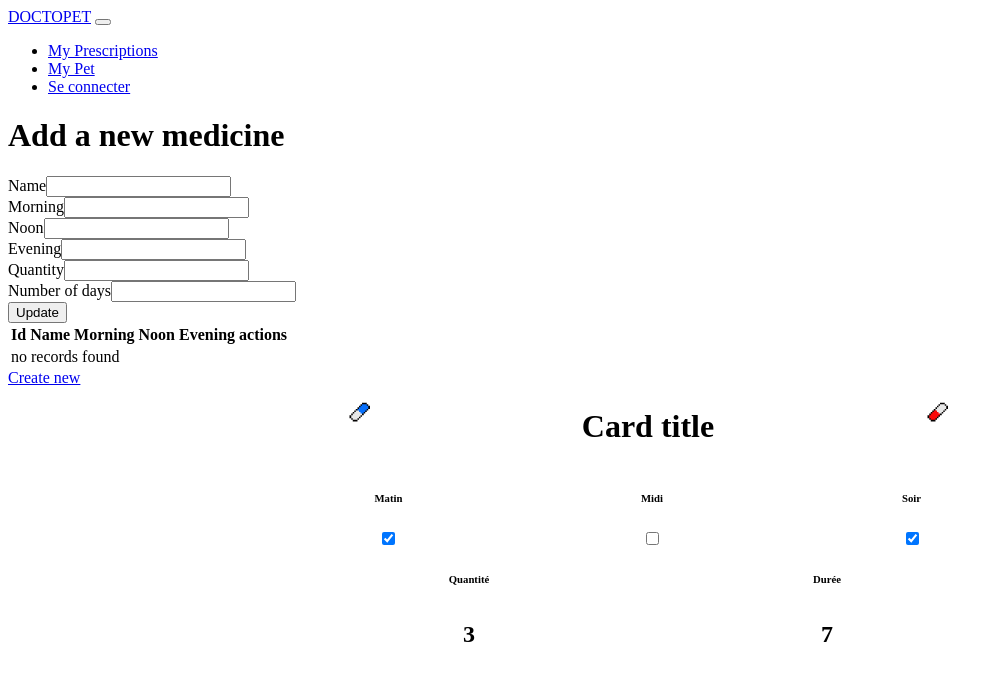
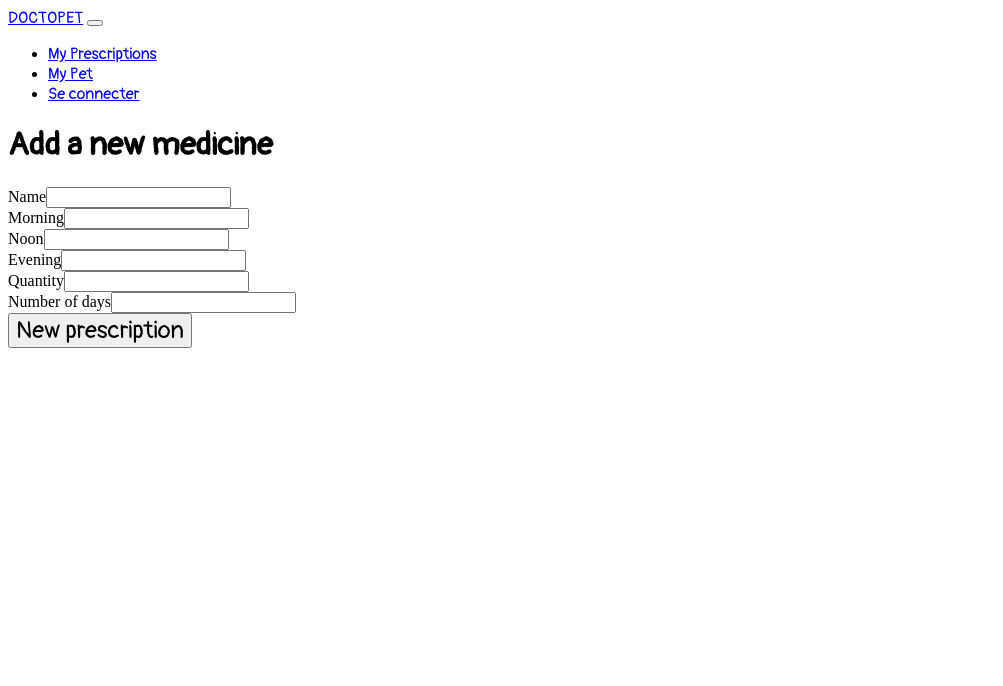
Before and after one commit to Jeffeos/doctopet, a Symfony app: template templates/medicine/index.html.twig in a window 1280 px wide. Shown: the top 686 px of the page, without its empty margins (0-1003 px from the left). Run offline with Twig, Linux system fonts and the light colour scheme; the template is opened without the code that fills it, so the values that code supplies are empty; form fields are guessed from the names that the template uses; some libraries are stand-ins or nearby versions.

Commit message:
style of medecine index

```diff
--- a/templates/_navbar.html.twig
+++ b/templates/_navbar.html.twig
@@ -1,5 +1,5 @@
 <nav class="navbar navbar-expand-lg doctopet-navbar navbar-light">
-    <a class="navbar-brand" href="{{ path('app_index') }}">DOCTOPET</a>
+    <a class="navbar-brand" href="{{ path('app_index') }}" style="font-family: 'Pangolin', cursive;">DOCTOPET</a>
     <button class="navbar-toggler" type="button" data-toggle="collapse" data-target="#navbarSupportedContent"
             aria-controls="navbarSupportedContent" aria-expanded="false" aria-label="Toggle navigation">
         <span class="navbar-toggler-icon"></span>
@@ -8,19 +8,19 @@
     <div class="collapse navbar-collapse" id="navbarSupportedContent">
         <ul class="navbar-nav mr-auto navbar-flex">
             <li {% if route_name == "medicine_index" %} class="nav-item active" {% else %} class="nav-item" {% endif %} >
-                <a class="nav-link" href="{{ path('medicine_index') }}">{% if route_name == "medicine_index" %}<img
+                <a class="nav-link" href="{{ path('medicine_index') }}" style="font-family: 'Pangolin', cursive;">{% if route_name == "medicine_index" %}<img
                         class="nav-item doctopet-logo" src="{{ asset('../img/doctopet-logo.png') }}">{% endif %} My
                     Prescriptions</a>
             </li>
             <li {% if route_name == "pet_index" %} class="nav-item active" {% else %} class="nav-item" {% endif %} >
-                <a class="nav-link" href="{{ path('pet_index') }}">{% if route_name == "pet_index" %}<img
+                <a class="nav-link" href="{{ path('pet_index') }}" style="font-family: 'Pangolin', cursive;">{% if route_name == "pet_index" %}<img
                         class="nav-item doctopet-logo" src="{{ asset('../img/doctopet-logo.png') }}">{% endif %} My Pet</a>
             </li>
             {% if app.user %}
                 <li class="nav-item">
 
 
-                        <a class="nav-link">
+                        <a class="nav-link" style="font-family: 'Pangolin', cursive;">
                             {{ app.user.email }}
                             <svg class="bi bi-person" width="2em" height="2em" viewBox="0 0 16 16" fill="currentColor"
                             xmlns="http://www.w3.org/2000/svg">
@@ -30,12 +30,12 @@
 
                         </a>
                 <li class="nav-item">
-                    <a class="nav-link" href="{{ path('app_logout') }}"> Se déconnecter</a>
+                    <a class="nav-link" href="{{ path('app_logout') }}" style="font-family: 'Pangolin', cursive;"> Se déconnecter</a>
 
 
             {% else %}
                 <li class="nav-item">
-                    <a class="nav-link" href="{{ path('app_login') }}"> Se connecter</a>
+                    <a class="nav-link" href="{{ path('app_login') }}" style="font-family: 'Pangolin', cursive;"> Se connecter</a>
             {% endif %}
 
             </li>
--- a/templates/base.html.twig
+++ b/templates/base.html.twig
@@ -5,6 +5,8 @@
     <head>
         <meta charset="UTF-8">
         <meta name="viewport" content="width=device-width, initial-scale=1, shrink-to-fit=no">
+        <link href="https://fonts.googleapis.com/css2?family=Pangolin&display=swap" rel="stylesheet">
+        <link href="https://fonts.googleapis.com/css2?family=Sacramento&display=swap" rel="stylesheet">
         <title>{% block title %}DOCTOPET{% endblock %}</title>
         {% block stylesheets %}
             {{ encore_entry_link_tags('app') }}
--- a/templates/medicine/_form.html.twig
+++ b/templates/medicine/_form.html.twig
@@ -1,16 +1,16 @@
 {{ form_start(form) }}
     <div class="container">
-        <div class="row">
-            <div class="col-sm-12">{{ form_row(form.name) }}</div>
+        <div class="row bnj-medicine-form-desktop">
+            <div class="col-sm-12 col-lg-4">{{ form_row(form.name) }}</div>
             <div class="row time-of-day">
-                <div class="col">{{ form_row(form.morning) }}</div>
-                <div class="col">{{ form_row(form.noon) }}</div>
-                <div class="col">{{ form_row(form.evening) }}</div>
+                <div class="col bnj-timeofday-desktop">{{ form_row(form.morning) }}</div>
+                <div class="col bnj-timeofday-desktop">{{ form_row(form.noon) }}</div>
+                <div class="col bnj-timeofday-desktop">{{ form_row(form.evening) }}</div>
             </div>
-            <div class="col-sm-12">{{ form_row(form.quantity) }}</div>
-            <div class="col-sm-12">{{ form_row(form.numberOfDays) }}</div>
+            <div class="col-sm-12 col-lg-3">{{ form_row(form.quantity) }}</div>
+            <div class="col-sm-12 col-lg-3">{{ form_row(form.numberOfDays) }}</div>
         </div>
     </div>
 
-    <div class="medicine-button"><button class="btn">{{ button_label|default('Add this medicine') }}</button></div>
+    <div class="medicine-button"><button class="btn" style="font-family: 'Pangolin', cursive; font-size: 1.5em">New prescription</button></div>
 {{ form_end(form) }}
--- a/templates/medicine/_medicine_card.html.twig
+++ b/templates/medicine/_medicine_card.html.twig
@@ -1,38 +1,38 @@
-<div class="card-body" style="width: 100vw; display: flex; justify-content: center;">
-    <div class="card border-info" style="width: 80vw; height: 300px;">
-        <div class="card-body bnj-medicine-card-body" style="display: flex; flex-direction: column; justify-content: space-evenly">
-            <div class="card-title" style="display: flex; justify-content: space-evenly;">
-                <img src="{{ asset('../img/pillule_bleue.png') }}" width="50" height="50" alt="pillule_bleue">
-                <h1 class="text-center" style="display: flex; align-items: center"><a>Card title</a></h1>
-                <img src="{{ asset('../img/pillule_rouge.png') }}" width="50" height="50" alt="pillule_rouge">
+{% for medicine in medicines %}
+    <div class="card border-info bnj-card-border" style="height: 300px;">
+        <div class="card-body bnj-medicine-card-body-container" style="display: flex; flex-direction: column; justify-content: space-evenly">
+            <div class="card-title" style="display: flex; justify-content: space-evenly; align-items: center">
+                <img src="{{ asset('../img/pillule_bleue.png') }}" width="75" height="75" alt="pillule_bleue">
+                <h2 class="text-center" style="display: flex; align-items: center"><a style="font-family: 'Pangolin', cursive;">{{ medicine.name }}</a></h2>
+                <img src="{{ asset('../img/pillule_rouge.png') }}" width="75" height="75" alt="pillule_rouge">
             </div>
 
             <div class="card-medicine-frequence" style="display: flex; justify-content: space-evenly;">
                 <div class="medicine-morning" style="display: flex; flex-direction: column; justify-content: space-evenly; align-items: center">
-                    <h6>Matin</h6>
-                    <input type="checkbox" checked>
+                    <a style="font-size: 24px">Morning</a>
+                    <input type="checkbox" {{ medicine.morning ? "checked" : null }}>
                 </div>
                 <div class="medicine-noon" style="display: flex; flex-direction: column; justify-content: space-evenly; align-items: center">
-                    <h6>Midi</h6>
-                    <input type="checkbox">
+                    <a style="font-size: 24px">Noon</a>
+                    <input type="checkbox" {{ medicine.noon ? "checked" : null }}>
                 </div>
                 <div class="medicine-evening" style="display: flex; flex-direction: column; justify-content: space-evenly; align-items: center">
-                    <h6>Soir</h6>
-                    <input type="checkbox" checked>
+                    <a style="font-size: 24px">Evening</a>
+                    <input type="checkbox" {{ medicine.evening ? "checked" : null }}>
                 </div>
             </div>
 
             <div class="card-medicine-info" style="display: flex; justify-content: space-evenly">
                 <div class="medicine-quantity" style="display: flex; flex-direction: column; justify-content: space-evenly; align-items: center">
-                    <h6 style="text-align: center">Quantité</h6>
-                    <div style="height: 50px; width: 50px; border-radius: 5px; display: flex; justify-content: center; align-items: center; font-size: 1.5em; font-weight: bold" class="bnj-container-number">3</div>
+                    <a style="text-align: center; font-size: 24px">Quantity</a>
+                    <div style="height: 50px; width: 50px; border-radius: 5px; display: flex; justify-content: center; align-items: center; font-size: 1.5em; font-weight: bold" class="bnj-container-number">{{ medicine.Quantity }}</div>
                 </div>
                 <div class="medicine-numberofdays" style="display: flex; flex-direction: column; justify-content: space-evenly; align-items: center">
-                    <h6 style="text-align: center">Durée</h6>
-                    <div style="height: 50px; width: 50px; border-radius: 5px; display: flex; justify-content: center; align-items: center; font-size: 1.5em; font-weight: bold" class="bnj-container-number">7</div>
+                    <a style="text-align: center; font-size: 24px">Duration</a>
+                    <div style="height: 50px; width: 50px; border-radius: 5px; display: flex; justify-content: center; align-items: center; font-size: 1.5em; font-weight: bold" class="bnj-container-number">{{ medicine.numberOfDays }}</div>
                 </div>
             </div>
 
         </div>
     </div>
-</div>
+{% endfor %}
--- a/templates/medicine/index.html.twig
+++ b/templates/medicine/index.html.twig
@@ -3,45 +3,14 @@
 {% block title %}Medicine index{% endblock %}
 
 {% block body %}
-    <h1>Add a new medicine</h1>
+    <h1 style="font-family: 'Pangolin', cursive;">Add a new medicine</h1>
 
     {{ include('medicine/_form.html.twig', {'button_label': 'Update'}) }}
 
-    {# ADD HERE THE CARDS DISPLAY #}
-    <table class="table">
-        <thead>
-            <tr>
-                <th>Id</th>
-                <th>Name</th>
-                <th>Morning</th>
-                <th>Noon</th>
-                <th>Evening</th>
-                <th>actions</th>
-            </tr>
-        </thead>
-        <tbody>
-        {% for medicine in medicines %}
-            <tr>
-                <td>{{ medicine.id }}</td>
-                <td>{{ medicine.name }}</td>
-                <td>{{ medicine.morning ? 'Yes' : 'No' }}</td>
-                <td>{{ medicine.noon ? 'Yes' : 'No' }}</td>
-                <td>{{ medicine.evening ? 'Yes' : 'No' }}</td>
-                <td>
-                    <a href="{{ path('medicine_show', {'id': medicine.id}) }}">show</a>
-                    <a href="{{ path('medicine_edit', {'id': medicine.id}) }}">edit</a>
-                </td>
-            </tr>
-        {% else %}
-            <tr>
-                <td colspan="6">no records found</td>
-            </tr>
-        {% endfor %}
-        </tbody>
-    </table>
-
-    <a href="{{ path('medicine_new') }}">Create new</a>
-
-    {% include 'medicine/_medicine_card.html.twig' %}
+    {% if medicines %}
+        <div class="bnj-medicine-card-container">
+            {% include 'medicine/_medicine_card.html.twig' %}
+        </div>
+    {% endif %}
 
 {% endblock %}
```
Also changed, not shown: assets/css/app.scss (+65 -5 lines), src/Form/MedicineType.php (+18 -3 lines).
